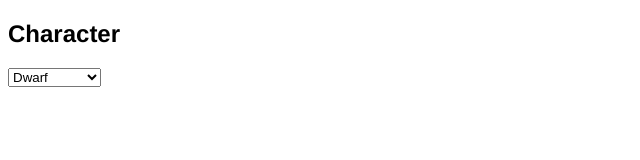
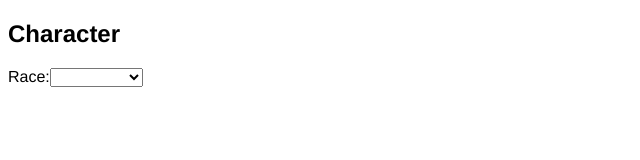
Before and after one commit to mateusKoppe/rpg-on-the-table, a Vue app: page / in a window 1280 px wide. Shown: the top 160 px of the page, without its empty margins (0-640 px from the left). Built offline with nearby package versions, Linux system fonts and the light colour scheme.

Commit message:
Improve CreateCharacter form

```diff
--- a/src/components/CreateCharacter.vue
+++ b/src/components/CreateCharacter.vue
@@ -1,9 +1,12 @@
 <template>
   <div>
     <h2>Character</h2>
-    <select>
-        <option value="" v-for="race in races" :key="race.name">{{race.name}}</option>
-    </select>
+    <div>
+      <label for="race">Race:</label>
+      <select v-model="form.race" id="race">
+          <option v-for="race in races" :key="race.name">{{race.name}}</option>
+      </select>
+    </div>
   </div>
 </template>
 
@@ -13,6 +16,7 @@ import races from '@/data/races'
 export default {
   data () {
     return {
+      form: {},
       races
     }
   }
```
